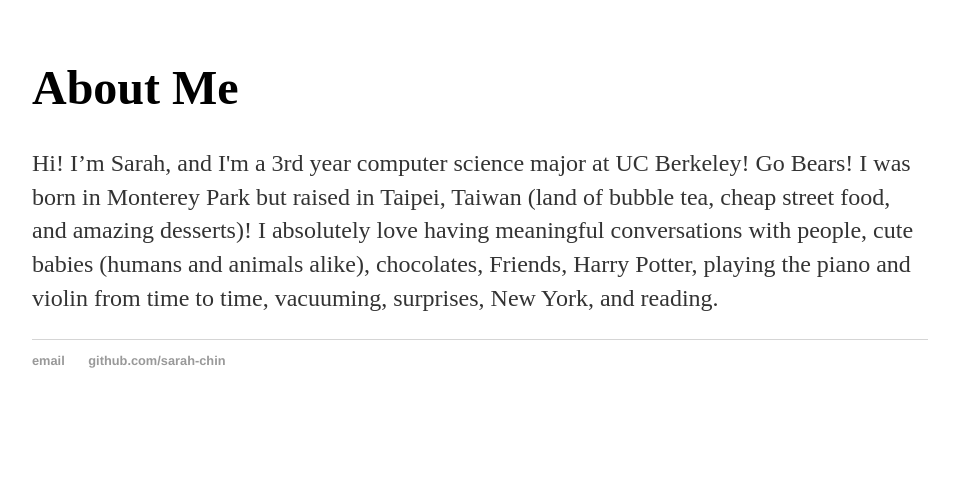
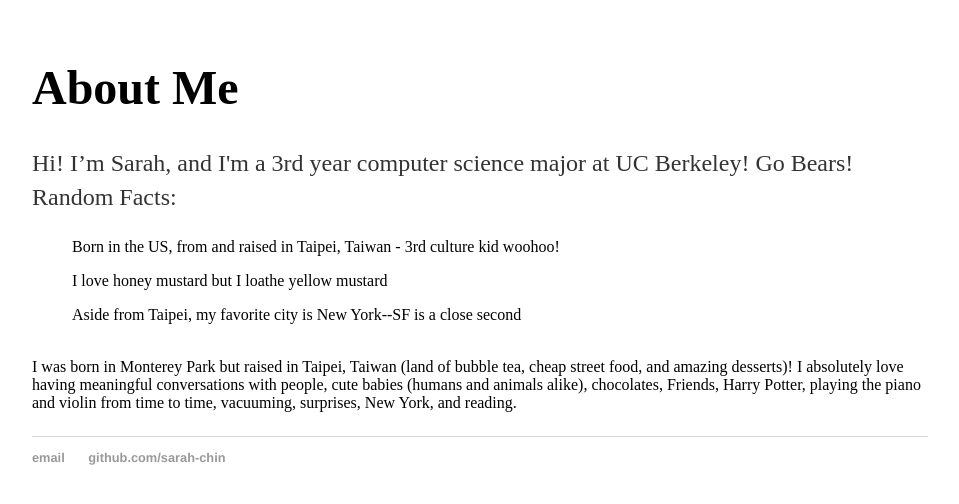
Before and after one commit to sarah-chin/sarah, a Jekyll site: the page about.html, which Jekyll copies as it is, in a window 1280 px wide. Shown: the top 504 px of the page, without its empty margins (160-1119 px from the left). Built offline with Jekyll 4.4.1, drawn with Linux system fonts in a browser that asks for light colours.

Commit message:
More facts about me

```diff
--- a/about.html
+++ b/about.html
@@ -10,6 +10,13 @@
 			<div class="container">
 
 			<p class='p-hi'>Hi! I’m Sarah, and I'm a 3rd year computer science major at UC Berkeley! Go Bears!
+				<br>
+				Random Facts:
+				<br>
+					<ul>Born in the US, from and raised in Taipei, Taiwan - 3rd culture kid woohoo!</ul>
+					<ul>I love honey mustard but I loathe yellow mustard</ul>
+					<ul>Aside from Taipei, my favorite city is New York--SF is a close second</ul>
+				<br>
 				I was born in Monterey Park but raised in Taipei, Taiwan (land of bubble tea, cheap street food, and amazing desserts)! I absolutely love having meaningful conversations with people, cute babies (humans and animals alike), chocolates, Friends, Harry Potter, playing the piano and violin from time to time, vacuuming, surprises, New York, and reading.
 			</p>
 
```
